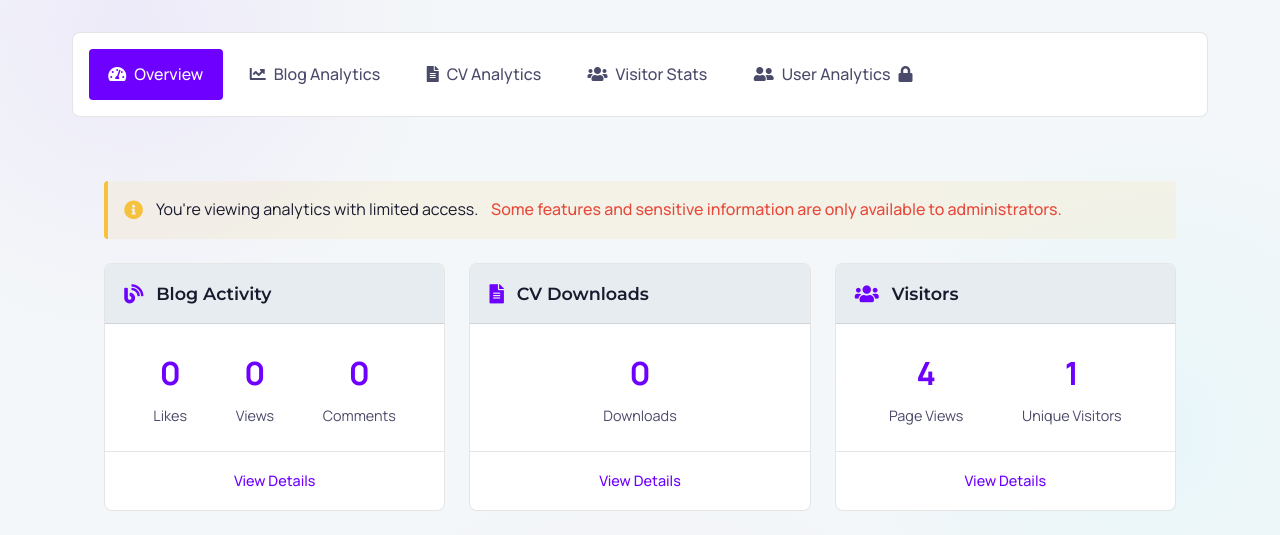
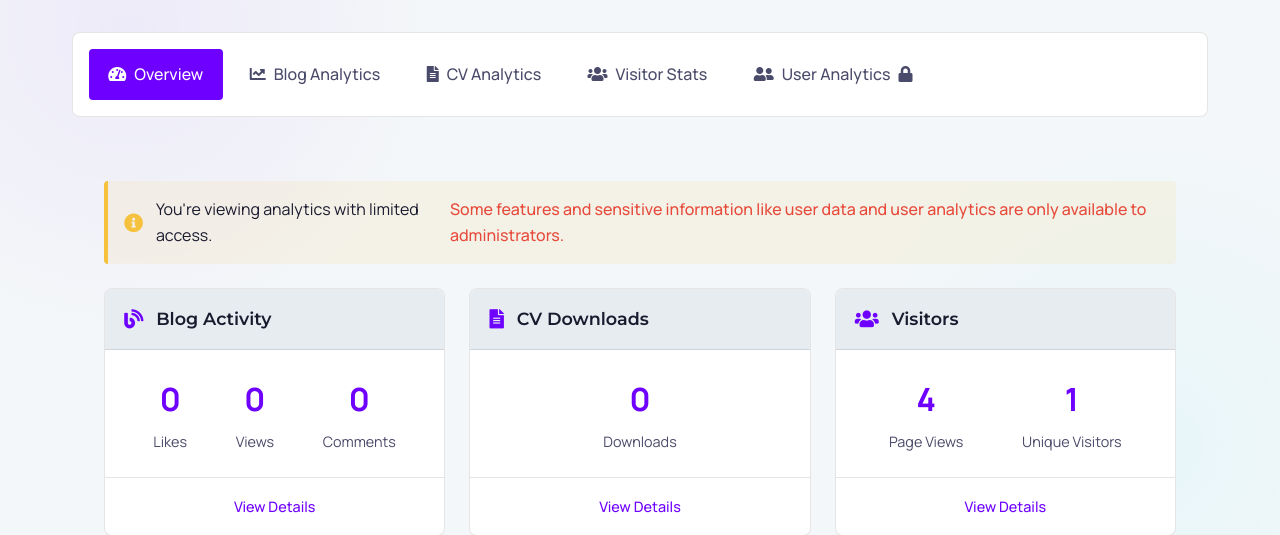
Before and after one commit to MoArouni/Portfolio_MohamadArouni, a Flask app: page /analytics in a window 1280 px wide. Shown: the part 249-784 px from the top of the page. Run offline with Flask 3, Linux system fonts and the light colour scheme; data comes from the database, SQL or seed files in the repository; data that the repository does not hold is empty; parts of the project's set-up code (start-up, migrations or seed data) failed here and were passed over.

Commit message:
information sentence update

```diff
--- a/templates/analytics/dashboard.html
+++ b/templates/analytics/dashboard.html
@@ -8,7 +8,8 @@
 <div class="admin-dashboard">
     {% if not session.user_id or session.role != 'admin' %}
     <div class="access-notice">
-        <i class="fas fa-info-circle"></i> You're viewing analytics with limited access. <span class="admin-only">Some features and sensitive information are only available to administrators.</span>
+        <i class="fas fa-info-circle"></i> You're viewing analytics with limited access. <span class="admin-only">Some features and sensitive information
+            like user data and user analytics are only available to administrators.</span>
     </div>
     {% endif %}
 
```
